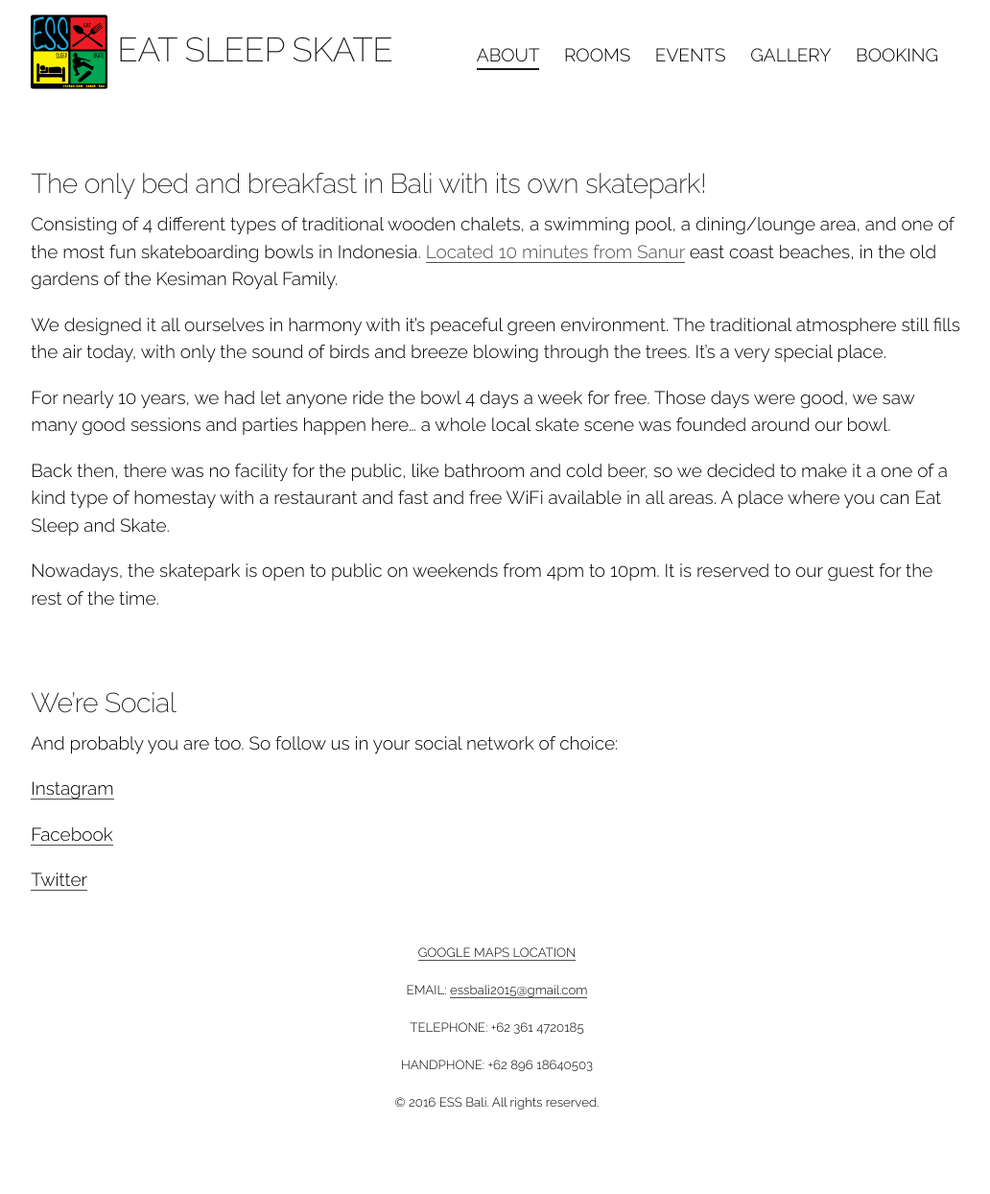
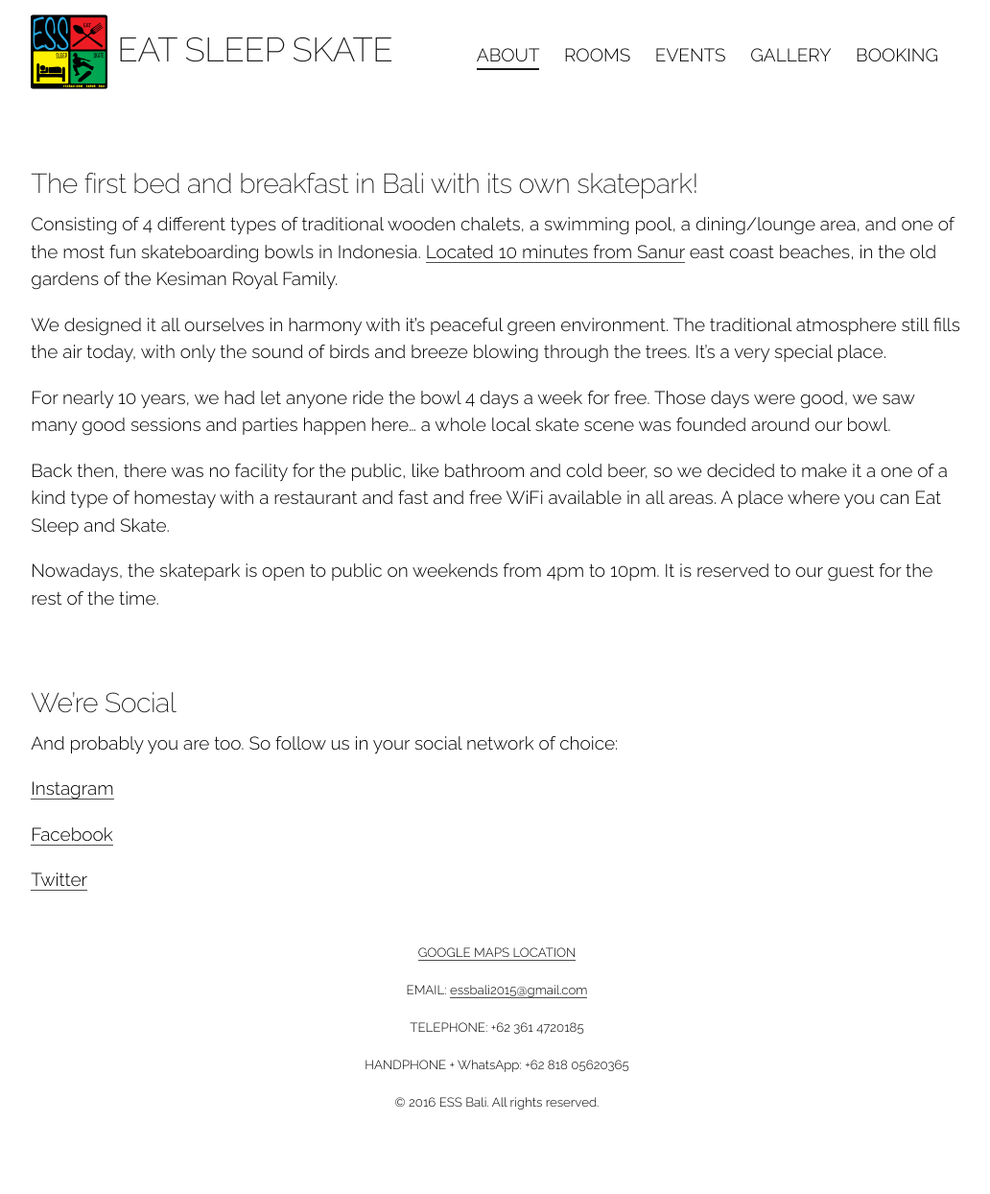
Before and after one commit to toybreaker/ess, a Jekyll site: the page built from about.md, in a window 1280 px wide. Shown: the whole page at 96% size, without its empty margins (122-1154 px from the left). Built offline with Jekyll 4.4.1, drawn with Linux system fonts in a browser that asks for light colours.

Commit message:
footer improvement

```diff
--- a/_config.yml
+++ b/_config.yml
@@ -3,7 +3,8 @@ title_short: ESS Bali
 title_long: ESS Bali • Eat Sleep Skate
 email: essbali2015@gmail.com
 telephone: +62 361 4720185
-handphone: +62 896 18640503
+handphone: +62 818 05620365
+whatsapp: +62 818 05620365
 address:  Jl. Sedap Malam, Gg. Kwangen 13, Banjar Bhuana Anyar, Sumerta Kelod, Denpasar Timur, Bali 80237
 short_address: Jl. Sedap Malam, Gg. Kwangen 13, Banjar Bhuana Anyar, Sanur.
 description: > # this means to ignore newlines until "baseurl:"
--- a/_includes/footer.html
+++ b/_includes/footer.html
@@ -9,7 +9,7 @@
     TELEPHONE: {{ site.telephone }}
   </p>
   <p>
-    HANDPHONE: {{ site.handphone }}
+    HANDPHONE + WhatsApp: {{ site.handphone }}
   </p>
   <p> © 2016 {{ site.title_short }}. All rights reserved.</p>
 </footer>
--- a/about.md
+++ b/about.md
@@ -5,9 +5,9 @@ permalink: /about/
 ---
 ### &nbsp;
 
-## The only bed and breakfast in Bali with its own skatepark!
+## The first bed and breakfast in Bali with its own skatepark!
 
-Consisting of 4 different types of traditional wooden chalets, a swimming pool, a dining/lounge area, and one of the most fun skateboarding bowls in Indonesia. [Located 10 minutes from Sanur]({{site.ggogle.maps}}) east coast beaches, in the old gardens of the Kesiman Royal Family.
+Consisting of 4 different types of traditional wooden chalets, a swimming pool, a dining/lounge area, and one of the most fun skateboarding bowls in Indonesia. [Located 10 minutes from Sanur]({{site.google.maps}}) east coast beaches, in the old gardens of the Kesiman Royal Family.
 
 We designed it all ourselves in harmony with it’s peaceful green environment. The traditional atmosphere still fills the air today, with only the sound of birds and breeze blowing through the trees. It’s a very special place.
 
```
Also changed, not shown: assets/p/skate-school.jpg (added).
